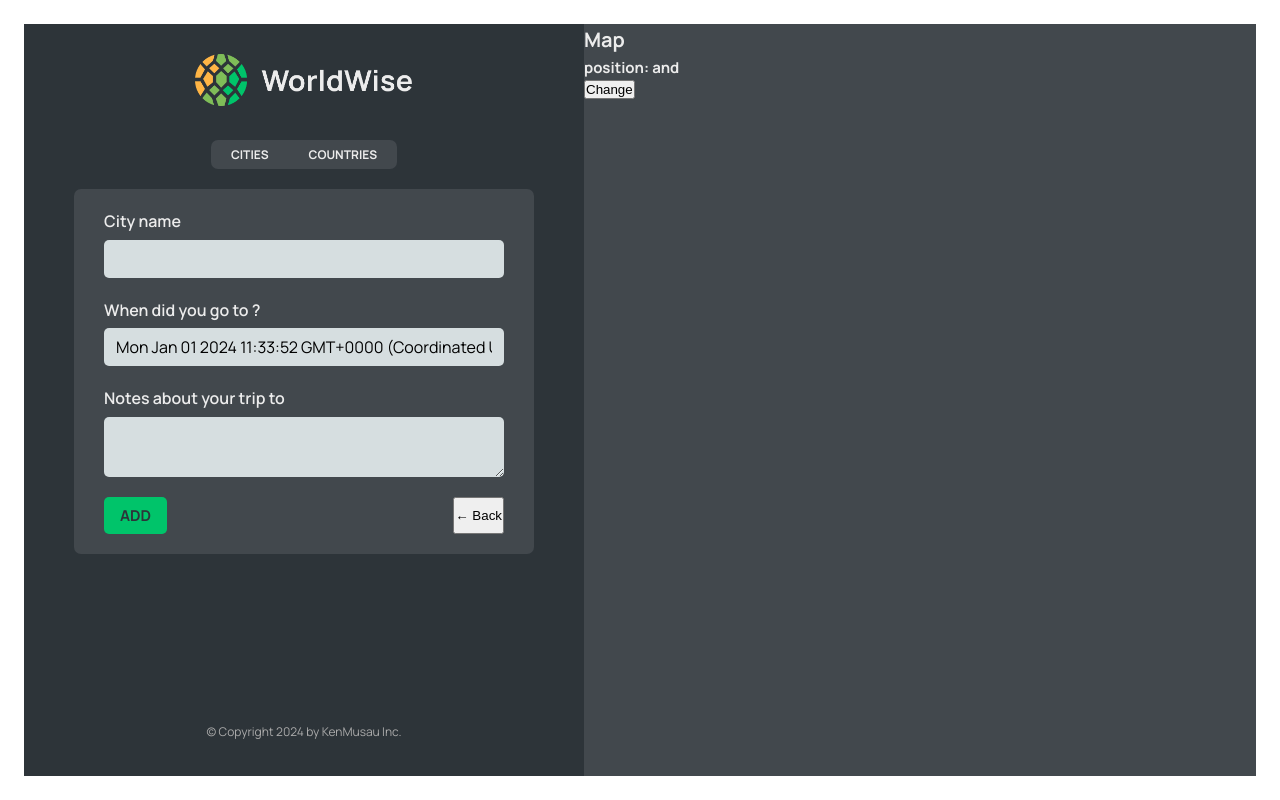
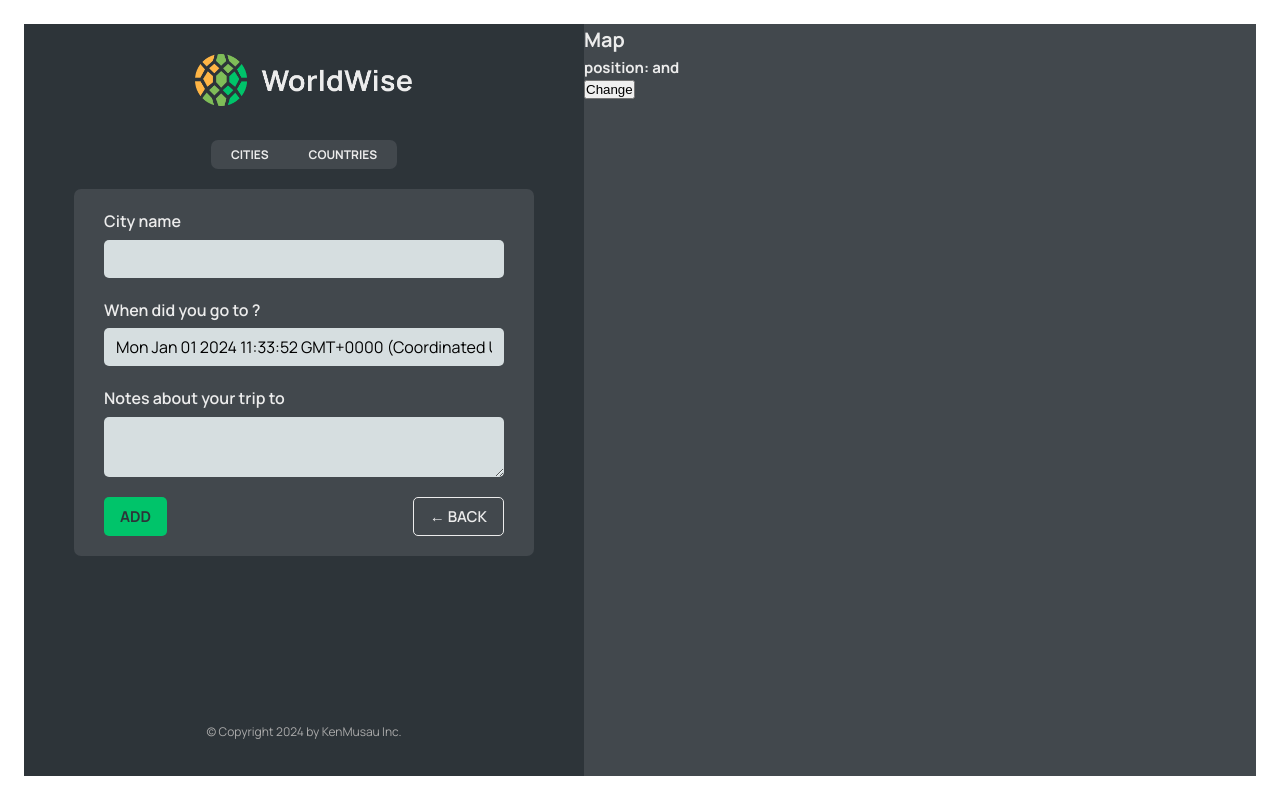
Before and after one commit to Ken-Musau/tour, a React (Vite) app: page /app/form in a window 1280 px wide. Built offline with nearby package versions, Linux system fonts and the light colour scheme; data requests are answered from the project's data file.

Commit message:
add programatic navigation

```diff
--- a/src/components/Button.jsx
+++ b/src/components/Button.jsx
@@ -2,7 +2,7 @@
 
 function Button({ children, onClick, type }) {
   return (
-    <button onClick={onclick} className={`${styles.btn} ${styles[type]}`}>
+    <button onClick={onClick} className={`${styles.btn} ${styles[type]}`}>
       {children}
     </button>
   );
--- a/src/components/Form.jsx
+++ b/src/components/Form.jsx
@@ -4,6 +4,7 @@
 
 import styles from "./Form.module.css";
 import Button from "./Button";
+import { useNavigate } from "react-router-dom";
 
 export function convertToEmoji(countryCode) {
   const codePoints = countryCode
@@ -14,6 +15,8 @@
 }
 
 function Form() {
+  const navigate = useNavigate();
+
   const [cityName, setCityName] = useState("");
   const [country, setCountry] = useState("");
   const [date, setDate] = useState(new Date());
@@ -51,7 +54,15 @@
 
       <div className={styles.buttons}>
         <Button type="primary">Add</Button>
-        <button>&larr; Back</button>
+        <Button
+          type="back"
+          onClick={(e) => {
+            e.preventDefault();
+            navigate(-1);
+          }}
+        >
+          &larr; Back
+        </Button>
       </div>
     </form>
   );
```
